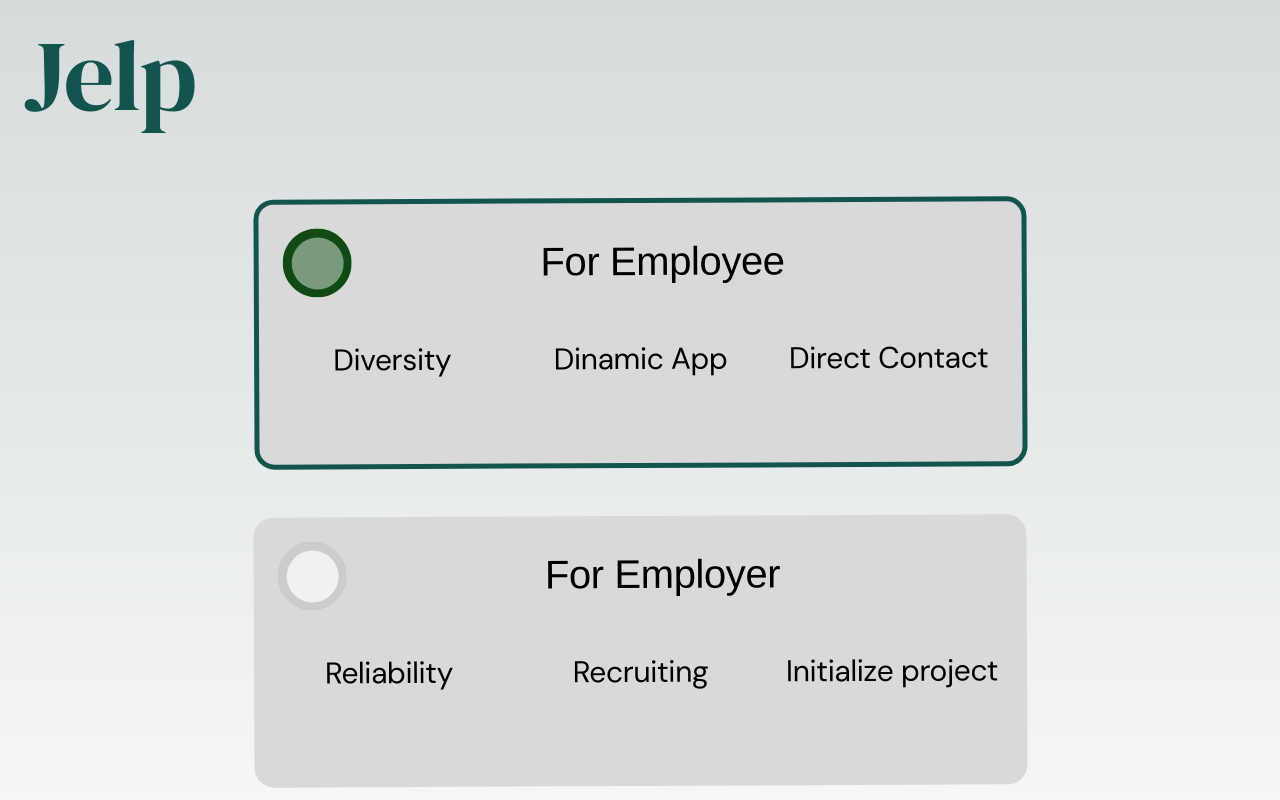
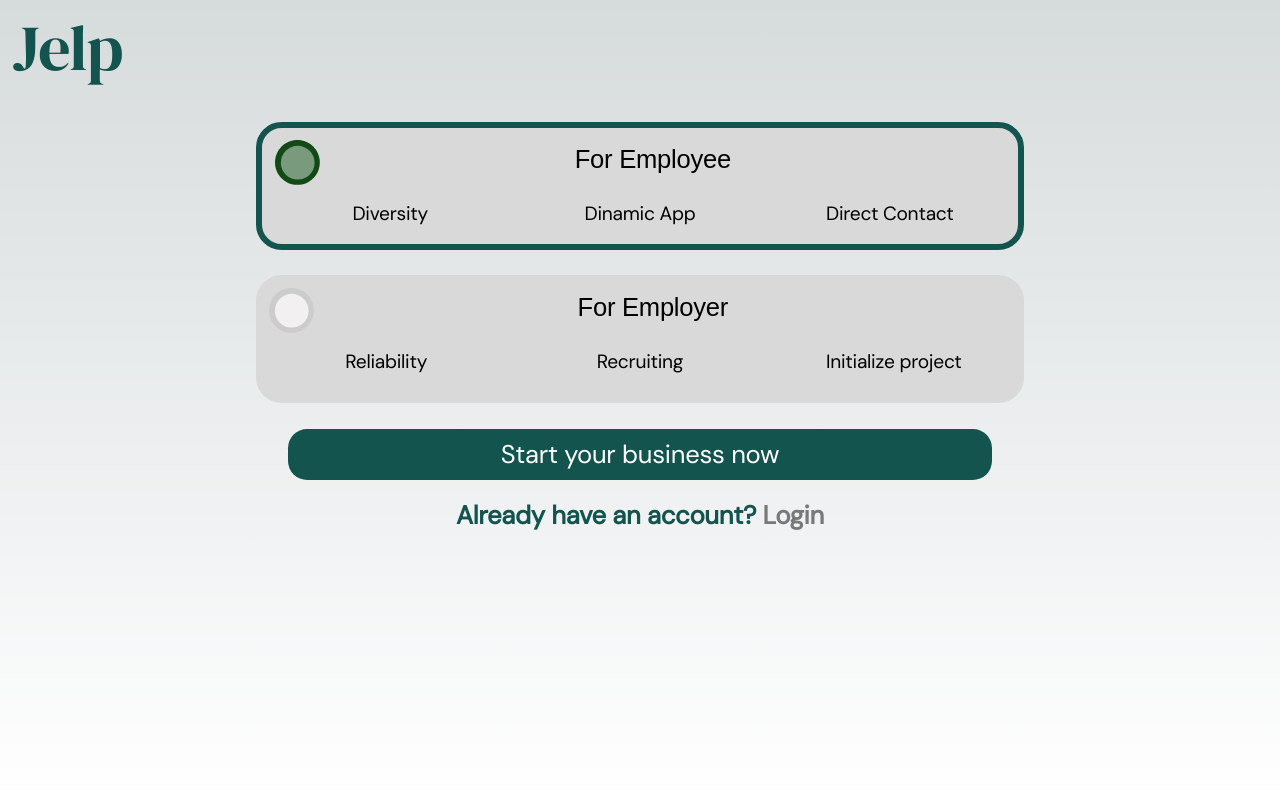
Before and after one commit to casius13594/se-job, a Next.js app: page /Selection in a window 1280 px wide. Shown: the top 800 px of the page. Built offline with nearby package versions, Linux system fonts and the light colour scheme; a web font is replaced by a local one.

Commit message:
Selection auto-scale

```diff
--- a/src/app/(content)/Selection/monitor.module.css
+++ b/src/app/(content)/Selection/monitor.module.css
@@ -1,93 +1,91 @@
 .shape {
     height: 0;
     width: 0;
-    border-bottom: 30px solid black;
-    border-left: 20px solid transparent;
-    border-right: 20px solid transparent;
+    border-bottom: 1.5vw solid black;
+    border-left: 1vw solid transparent;
+    border-right: 1vw solid transparent;
 }
 
 .logo {
     color: #13544E;
-    font-size: 100px;
+    font-size: 5vw;
     font-style: italic;
     font-weight: 400;
-    letter-spacing: -0.4px;
+    letter-spacing: -0.02vw;
 }
 
+
 .chosen {
-    width: 772.794px;
-    height: 270.199px;
-    transform: rotate(-0.257deg);
+    width: 60%;
+    height: 10vw;
     flex-shrink: 0;
-    border-radius: 20px;
-    border: 5px solid #13544E;
+    border-radius: 2vw;
+    border: .5vw solid #13544E;
     background: #D9D9D9;
 }
 
 .unchosen {
-    width: 772.794px;
-    height: 270.199px;
-    transform: rotate(-0.257deg);
+    width: 60%;
+    height: 10vw;
     flex-shrink: 0;
-    border-radius: 20px;
+    border-radius: 2vw;
     background: #D9D9D9;
 }
 
 .button {
-    width: 69px;
-    height: 69px;
-    flex-shrink: 0;
+    width: 3vw;
+    height: 3vw;
 }
 
 .bigText {
     color: #000;
-    font-size: 40px;
+    font-size: 2vw;
     font-style: normal;
     font-weight: 400;
-    line-height: 29.333px; /* 73.333% */
-    letter-spacing: -0.4px;
+    line-height: 1.5vw; /* 73.333% */
+    letter-spacing: -0.02vw;
 }
 
 .smallText {
     color: #000;
-    font-size: 30px;
+    font-size: 1.5vw;
     font-style: normal;
     font-weight: 400;
-    line-height: 29.333px; /* 97.778% */
-    letter-spacing: -0.4px;
+    line-height: 1.5vw; /* 97.778% */
+    letter-spacing: -0.02vw;
 }
 
 .submitButtonText {
     color: #FFF;
-    font-size: 40px;
+    font-size: 2vw;
     font-style: normal;
     font-weight: 700;
-    line-height: 29.333px; /* 73.333% */
-    letter-spacing: -0.4px;
+    line-height: 1.5vw; /* 97.778% */
+    letter-spacing: -0.02vw;
 }
 
 .greenText {
     color: #13544E;
-    font-size: 40px;
+    font-size: 2vw;
     font-style: normal;
     font-weight: 700;
-    line-height: 29.333px; /* 73.333% */
-    letter-spacing: -0.4px;
+    line-height: 1.5vw; /* 97.778% */
+    letter-spacing: -0.02vw;
 }
 
 .loginText {
     color: rgba(0, 0, 0, 0.50);
-    font-size: 40px;
+    font-size: 2vw;
     font-style: normal;
     font-weight: 700;
-    line-height: 29.333px; /* 73.333% */
-    letter-spacing: -0.4px;
+    line-height: 1.5vw; /* 97.778% */
+    letter-spacing: -0.02vw;
 }
 
 .submitButton {
-    width: 705px;
-    height: 86px;
+    width: 55%;
+    height: 4vw;
     flex-shrink: 0;
-    border-radius: 30px;
+    border-radius: 1.5vw;
     background: #13544E;
 }
--- a/src/app/(content)/Selection/page.tsx
+++ b/src/app/(content)/Selection/page.tsx
@@ -20,7 +20,7 @@ export default function Monitor() {
     function chosenButton()
     {
         return (
-            <svg xmlns="http://www.w3.org/2000/svg" width="69" height="69" viewBox="0 0 69 69" fill="none">
+            <svg xmlns="http://www.w3.org/2000/svg" width="3.5vw" height="3.5vw" viewBox="0 0 69 69" fill="none">
                 <path d="M69 34.5001C69 53.5539 53.5538 69.0001 34.5 69.0001C15.4462 69.0001 0 53.5539 0 34.5001C0 15.4463 15.4462 7.82476e-05 34.5 7.82476e-05C53.5538 7.82476e-05 69 15.4463 69 34.5001Z" fill="#114A15"/>
                 <circle cx="35" cy="35" r="26" fill="#FBFBFB" fill-opacity="0.45"/>
             </svg>
@@ -29,7 +29,7 @@ export default function Monitor() {
     function unchosenButton()
     {
         return(
-            <svg xmlns="http://www.w3.org/2000/svg" width="69" height="69" viewBox="0 0 69 69" fill="none">
+            <svg xmlns="http://www.w3.org/2000/svg" width="3.5vw" height="3.5vw" viewBox="0 0 69 69" fill="none">
                 <path d="M69 34.5001C69 53.5539 53.5538 69.0001 34.5 69.0001C15.4462 69.0001 0 53.5539 0 34.5001C0 15.4463 15.4462 7.82476e-05 34.5 7.82476e-05C53.5538 7.82476e-05 69 15.4463 69 34.5001Z" fill="#CCCCCC"/>
                 <circle cx="35" cy="35" r="26" fill="#F2F0F0"/>
             </svg>
@@ -37,12 +37,15 @@ export default function Monitor() {
     }
 
     return(
-        <main className = "flex max-width flex-col items-center space-y-12">
-            <h1 className={`${styles.logo} ${headerFont.className} w-full px-6`}>
+        <main className = "flex flex-col min-h-screen max-h-screen h-full items-center space-y-[2vw]">
+            <h1 className={`${styles.logo} ${headerFont.className} w-full px-[1vw]`}>
                 Jelp
             </h1>
-            <div onClick={clickEmployee} className = {`${ employee? styles.chosen : styles.unchosen}`}>
-                <div className='flex flex-row justify-center items-center py-6 pr-12 pl-6'>
+            <div
+            onClick={clickEmployee}
+            className = {`flex flex-row ${ employee? styles.chosen : styles.unchosen}`}>
+                <div className='flex flex-col w-full h-full'>
+                    <div className='flex flex-row justify-center items-center py-[1vw] pr-[2vw] pl-[1vw]'>
                         <button onClick={clickEmployee} className={styles.button}>
                             {
                                 employee? chosenButton() : unchosenButton()
@@ -53,7 +56,7 @@ export default function Monitor() {
                             For Employee
                         </h1>
                     </div>
-                <div className={`${styles.smallText} ${dm_sans.className} columns-3 p-6`}>
+                    <div className={`${styles.smallText} ${dm_sans.className} columns-3 p-[1vw]`}>
                         <h1 className='text-center'>
                             Diversity
                         </h1>
@@ -65,8 +68,9 @@ export default function Monitor() {
                         </h1>
                     </div>
                 </div>
+            </div>
             <div onClick={clickEmployer} className = {`${employee? styles.unchosen : styles.chosen}`}>
-                <div className='flex flex-row justify-center items-center py-6 pr-12 pl-6'>
+                <div className='flex flex-row justify-center items-center py-[1vw] pr-[2vw] pl-[1vw]'>
                     <button onClick={clickEmployer} className={styles.button}>
                         {
                             employee? unchosenButton() : chosenButton()
@@ -76,7 +80,7 @@ export default function Monitor() {
                         For Employer
                     </h1>
                 </div>
-                <div className={`${styles.smallText} ${dm_sans.className} columns-3 p-6`}>
+                <div className={`${styles.smallText} ${dm_sans.className} columns-3 p-[1vw]`}>
                     <h1 className='text-center'>
                         Reliability
                     </h1>
@@ -88,14 +92,17 @@ export default function Monitor() {
                     </h1>
                 </div>
             </div>
-            <Link href='/auth/Register'>
-                <button className={`${styles.submitButton}`}>
-                    <h1 className={`${styles.submitButtonText} ${dm_sans.className}`}>
+            <Link
+            href='/auth/Register'
+            className={`${styles.submitButton} text-center`}
+            >
+                <button className={`${styles.submitButton} text-center`}>
+                    <h1 className={`${styles.submitButtonText} ${dm_sans.className} text-center`}>
                         Start your business now
                     </h1>
                 </button>
             </Link>
-            <div className={`${dm_sans.className} flex flex-row space-x-4 pb-12`}>
+            <div className={`${dm_sans.className} flex flex-row space-x-[0.5vw] pb-[2vw]`}>
                 <h1 className={`${styles.greenText} `}>
                     Already have an account?
                 </h1>
```
Lines whose indentation alone changed are shown as unchanged.
